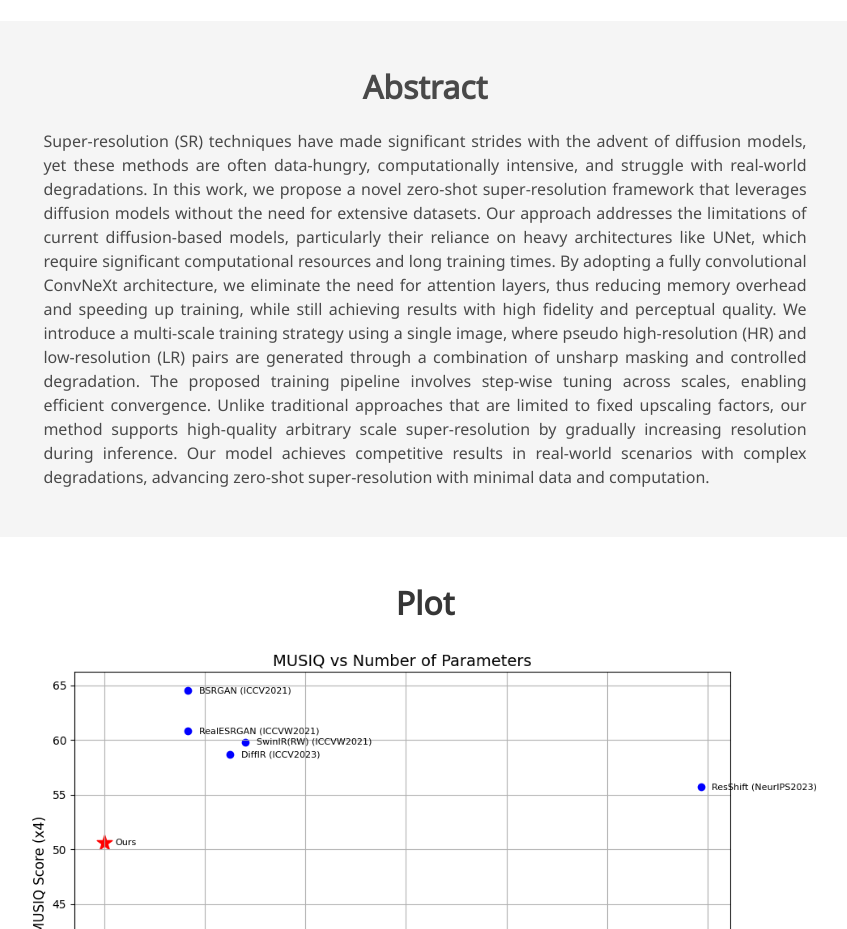
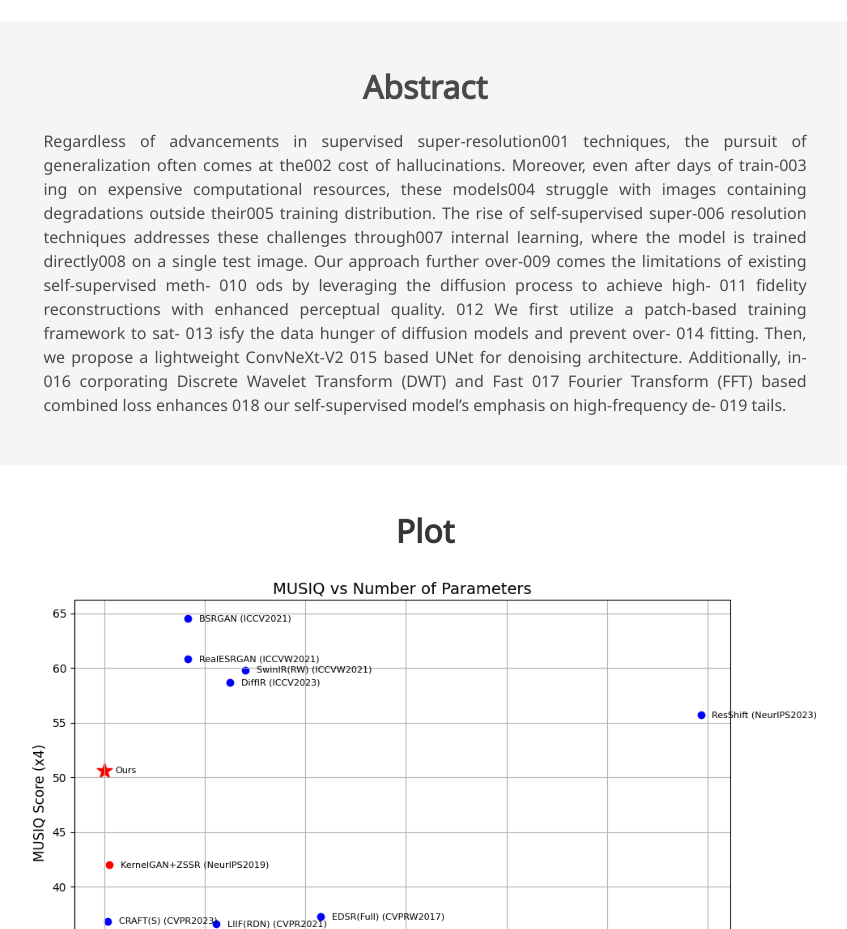
Before and after one commit to justananonymousaccount/See-Think-Learn, a plain HTML site: page index.html in a window 1280 px wide. Shown: the part 1605-2534 px from the top of the page, without its empty margins (215-1062 px from the left). Drawn offline with nearby package versions, Linux system fonts and the light colour scheme; a script that the page names is missing; some icons are missing; a web font is replaced by a local one.

Commit message:
Update index.html

```diff
--- a/index.html
+++ b/index.html
@@ -220,10 +220,26 @@
         <h2 class="title is-3">Abstract</h2>
         <div class="content has-text-justified">
           <p>
-            Super-resolution (SR) techniques have made significant strides with the advent of diffusion models, yet these methods are often data-hungry, computationally intensive, and struggle with real-world degradations. In this work, we propose a novel zero-shot super-resolution framework that leverages diffusion models without the need for extensive datasets. Our approach addresses the limitations of current diffusion-based models, particularly their reliance on heavy architectures like UNet, which require significant computational resources and long training times. By adopting a fully convolutional ConvNeXt architecture, we eliminate the need for attention layers, thus reducing memory overhead and speeding up training, while still achieving results with high fidelity and perceptual quality.
-
-            We introduce a multi-scale training strategy using a single image, where pseudo high-resolution (HR) and low-resolution (LR) pairs are generated through a combination of unsharp masking and controlled degradation. The proposed training pipeline involves step-wise tuning across scales, enabling efficient convergence. Unlike traditional approaches that are limited to fixed upscaling factors, our method supports high-quality arbitrary scale super-resolution by gradually increasing resolution during inference.
-            Our model achieves competitive results in real-world scenarios with complex degradations, advancing zero-shot super-resolution with minimal data and computation.
+Regardless of advancements in supervised super-resolution001
+techniques, the pursuit of generalization often comes at the002
+cost of hallucinations. Moreover, even after days of train-003
+ing on expensive computational resources, these models004
+struggle with images containing degradations outside their005
+training distribution. The rise of self-supervised super-006
+resolution techniques addresses these challenges through007
+internal learning, where the model is trained directly008
+on a single test image. Our approach further over-009
+comes the limitations of existing self-supervised meth- 010
+ods by leveraging the diffusion process to achieve high- 011
+fidelity reconstructions with enhanced perceptual quality. 012
+We first utilize a patch-based training framework to sat- 013
+isfy the data hunger of diffusion models and prevent over- 014
+fitting. Then, we propose a lightweight ConvNeXt-V2 015
+based UNet for denoising architecture. Additionally, in- 016
+corporating Discrete Wavelet Transform (DWT) and Fast 017
+Fourier Transform (FFT) based combined loss enhances 018
+our self-supervised model’s emphasis on high-frequency de- 019
+tails.
           </p>
         </div>
       </div>
```
